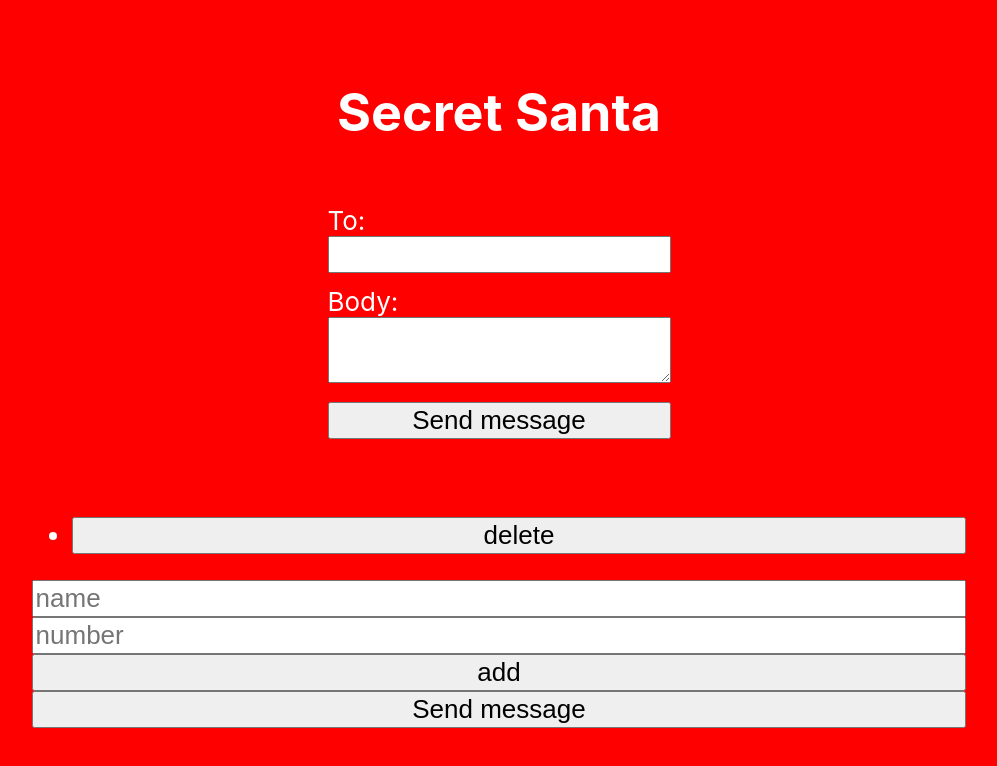
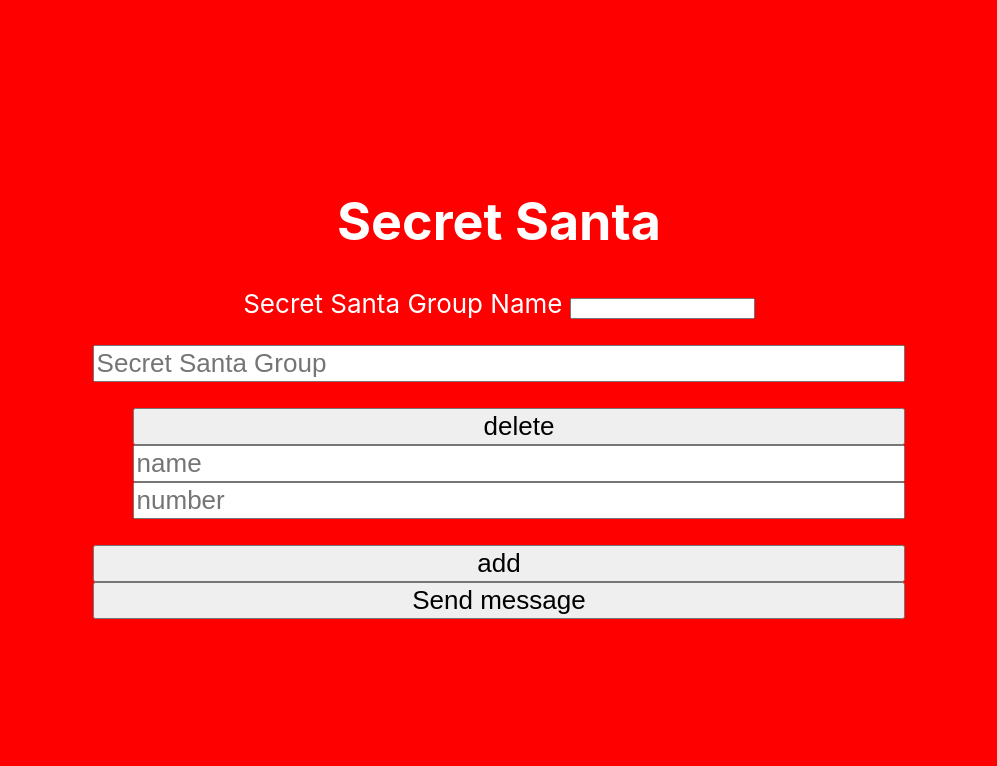
Before and after one commit to adeskmr/Secret-Santa, a React (Create React App) app in the folder secretsanta/: page / in a window 1280 px wide. Shown: the top 766 px of the page, without its empty margins (141-1138 px from the left). Built offline with nearby package versions, Linux system fonts and the light colour scheme.

Commit message:
finished without sorting

```diff
--- a/secretsanta/src/App.js
+++ b/secretsanta/src/App.js
@@ -6,26 +6,25 @@ import SMS from './SMS';
 
 
 class App extends Component {
-  // constructor(props) {
-  //   super(props);
-  //   this.state = {
-  //     name: '',
-  //     greeting: ''
-  //   };
-  //   this.handleChange = this.handleChange.bind(this);
-  //   this.handleSubmit = this.handleSubmit.bind(this);
+  constructor(props) {
+    super(props);
+    this.state = {
+      Group: ''
+    };
+    this.handleChange = this.handleChange.bind(this);
+    // this.handleSubmit = this.handleSubmit.bind(this);
+  }
+
+  // handleChange(event) {
+  //   this.setState({ Group: event.target.value });
   // }
 
-  // handleChange(event) {
-  //   this.setState({ name: event.target.value });
-  // }
-
-  // handleSubmit(event) {
-  //   event.preventDefault();
-  //   fetch(`/api/greeting?name=${encodeURIComponent(this.state.name)}`)
-  //     .then(response => response.json())
-  //     .then(state => this.setState(state));
-  // }
+  handleChange(event) {
+    event.preventDefault();
+    fetch(`/api/messages?name=${encodeURIComponent(this.state.Group)}`)
+      .then(response => response.json())
+      .then(state => this.setState(state));
+  }
 
   render() {
     return (
@@ -33,18 +32,16 @@ class App extends Component {
         <header className="App-header">
           <h1>Secret Santa</h1>
 
-          {/* <form onSubmit={this.handleSubmit}>
-            <label htmlFor="name">Enter your name: </label>
+          <form onChange={this.handleChange}>
+            <label htmlFor="name">Secret Santa Group Name </label>
             <input
-              id="name"
+              id="Group"
               type="text"
-              value={this.state.name}
-              onChange={this.handleChange}
+              value={this.state.Group}
             />
-            <button type="submit">Submit</button>
-          </form> */}
-          {/* <p>{this.state.greeting}</p>
-          <a
+          </form>
+
+          {/* <a
             className="App-link"
             href="https://reactjs.org"
             target="_blank"
@@ -52,7 +49,7 @@ class App extends Component {
           >
             Learn React
           </a> */}
-          <SMSForm />
+          {/* <SMSForm /> */}
           {/* <TestForm /> */}
           <SMS />
         </header>
--- a/secretsanta/src/SMS.js
+++ b/secretsanta/src/SMS.js
@@ -1,13 +1,14 @@
 import React, { Component } from 'react';
-import './SMSForm.css';
+
 
 class SMS extends Component {
     constructor(props) {
         super(props);
         this.state = {
             value:'',
+            Group: '',
             people: [
-                {name: "", number: ""}
+                {Group: '', name: '', number: '', child: ''}
             ],
             submitting: false,
             error: false
@@ -16,6 +17,10 @@ class SMS extends Component {
     this.onChangeName = this.onChangeName.bind(this);
     this.onChangeNumber = this.onChangeNumber.bind(this);
     }
+
+    onChangeGroup = event => {
+        this.setState({ Group: event.target.value});
+      };
 
     onChangeName = event => {
         this.setState({ name: event.target.value});
@@ -27,7 +32,7 @@ class SMS extends Component {
 
     addPeople = () => {
         this.setState(state => {
-          const people = [...state.people, {"name": state.name, "number": state.number}];
+          const people = [...state.people, {"Group": state.Group, "name": state.name, "number": state.number, "child": state.people[0].name}];
 
           return {
             people,
@@ -47,25 +52,26 @@ class SMS extends Component {
       };
 
       onSubmit(event) {
-          console.log(this.state.people);
+
+        for(let i = 0; i<this.state.people.length; i++){
         event.preventDefault();
         this.setState({ submitting: true });
-        fetch('/api/people', {
+        fetch('/api/messages', {
           method: 'POST',
           headers: {
             'Content-Type': 'application/json'
           },
-          body: JSON.stringify(this.state.people)
+          body: JSON.stringify(this.state.people[i])
         })
-          .then(res => res.json())
           .then(data => {
             if (data.success) {
               this.setState({
-                error: false,
-                submitting: false,
-                people: [
-                    {name: "", number: ""}
-                ]
+                value:'',
+            people: [
+                {name: " ", number: " "}
+            ],
+            submitting: false,
+            error: false
               });
             } else {
               this.setState({
@@ -75,34 +81,42 @@ class SMS extends Component {
             }
           });
       }
+    }
 
     render(){
         return (
         <div>
-        <form onSubmit={this.onSubmit}
+        <form onSubmit={this.onSubmit }
         className={this.state.error ? 'error sms-form' : 'sms-form'}>
+        <input type="text" placeholder="Secret Santa Group" name="Group"
+                group ={this.state.value}
+                onChange={this.onChangeGroup}
+                />
         <ul>
 
         {this.state.people.map((item, index) => (
-            <li key={item}>{item.name} {item.number}
+            <div key={item}>
+            {item.name} {item.number}
             <button
           type="button"
           onClick={() => this.removePeople(index)}>
           delete </button>
-            </li>
+          <input type="text" placeholder="name" name="name"
+                name ={this.state.people.value}
+                onChange={this.onChangeName}
+                />
+
+                {/* <input type="text" placeholder="number"></input> */}
+
+                 <input type="text" placeholder="number" name="number"
+                number ={this.state.people.value}
+                onChange={this.onChangeNumber}
+                />
+            </div>
           ))}
         </ul>
 
-                <input type="text" placeholder="name" name="name"
-                name ={this.state.value}
-                onChange={this.onChangeName}
-                />
-                {/* <input type="text" placeholder="number"></input> */}
 
-                 <input type="text" placeholder="number" name="number"
-                number ={this.state.value}
-                onChange={this.onChangeNumber}
-                />
                 {/* <input type="text" placeholder="number"></input> */}
                 <button type="button"
                 onClick={this.addPeople}
@@ -115,4 +129,5 @@ class SMS extends Component {
 
         )}
 }
+
 export default SMS;
--- a/secretsanta/src/SMSForm.js
+++ b/secretsanta/src/SMSForm.js
@@ -6,8 +6,8 @@ class SMSForm extends Component {
     super(props);
     this.state = {
       message: {
-        to: [],
-        body: []
+        to: '',
+        body: ''
       },
       submitting: false,
       error: false
@@ -18,16 +18,23 @@ class SMSForm extends Component {
 
   onSubmit(event) {
     event.preventDefault();
+    let replacer = function (key, value) {
+      if(typeof value === 'number') {
+          return value > 1 ? value: undefined;
+      }
+      return value;
+  };
     this.setState({ submitting: true });
     fetch('/api/messages', {
       method: 'POST',
       headers: {
         'Content-Type': 'application/json'
       },
-      body: JSON.stringify(this.state.message)
+      body: JSON.stringify(this.state.message, replacer)
     })
-      .then(res => res.json())
-      .then(data => {
+
+    .then(response => response.json())
+    .then(data => {
         if (data.success) {
           this.setState({
             error: false,
@@ -49,10 +56,9 @@ class SMSForm extends Component {
   onHandleChange(event) {
     const name = event.target.getAttribute('name');
     this.setState({
-      message: { ...this.state.message, [name]: event.target.value}
+      message: { ...this.state.message, [name]: event.target.value }
     });
   }
-
 
   render() {
     return (
```
Also changed, not shown: 1 other file (tests, documents, lock files or other folders).
